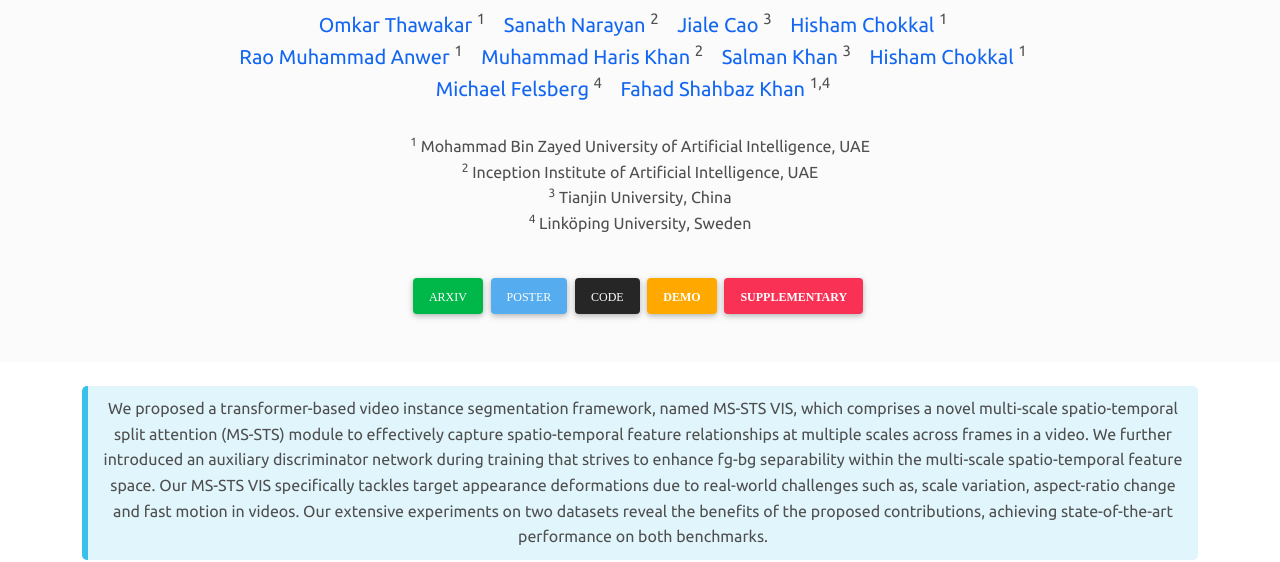
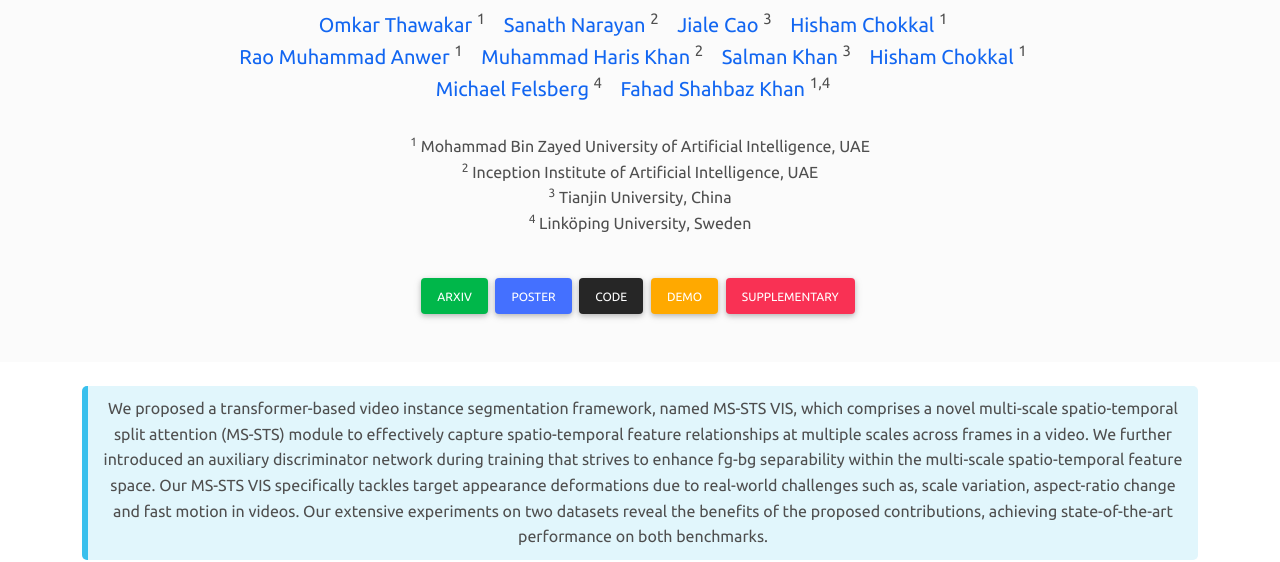
Before and after one commit to OmkarThawakar/OmkarThawakar.github.io, a plain HTML site: page mssts/mssts.html in a window 1280 px wide. Shown: the part 240-802 px from the top of the page. Drawn offline with Linux system fonts and the light colour scheme; files that its build step writes are made by us from their sources; files whose address does not match are found by name.

Commit message:
poster suppl added

```diff
--- a/mssts/mssts.html
+++ b/mssts/mssts.html
@@ -154,22 +154,22 @@
         <br>
       </p>
 
-      <button type="button" class="btn btn-primary px-3 me-1 bg-success" style="background-color: #25a862;">
-        <i class="fab ">Arxiv</i>
-      </button>
-      <button type="button" class="btn btn-primary px-3 me-1 " style="background-color: #55acee;">
-        <i class="fab ">Poster</i>
-      </button>
-      <button type="button" class="btn btn-primary px-3 me-1 bg-dark" style="background-color: #0082ca;">
-        <i class="fab ">Code </i>
-      </button>
-      <button type="button" class="btn btn-primary px-3 me-1 bg-warning">
-        <i class="fas ">Demo</i>
-      </button>
-      <button type="button" class="btn btn-primary px-3 me-1 bg-danger">
-        <i class="fas ">Supplementary</i>
-      </button>
 
+      <a style="role="button" class="btn btn-primary px-3 me-1 bg-success" href="https://arxiv.org/abs/2203.13253" target="_blank">
+        Arxiv
+      </a>
+      <a style="background-color: #4470ff; role="button" class="btn btn-primary px-3 me-1" href="./img/mssts_poster.pdf" target="_blank">
+        Poster
+      </a>
+      <a style="role="button" class="btn btn-primary px-3 me-1 bg-dark" href="https://github.com/OmkarThawakar/MSSTS-VIS" target="_blank">
+        Code
+      </a>
+      <a style="role="button" class="btn btn-primary px-3 me-1 bg-warning" href="https://github.com/OmkarThawakar/MSSTS-VIS" target="_blank">
+        Demo
+      </a>
+      <a style="role="button" class="btn btn-primary px-3 me-1 bg-danger" href="./img/mssts_suppl.pdf" target="_blank">
+        Supplementary
+      </a>
 
     </div>
     <!-- Jumbotron -->
```
Also changed, not shown: 1 other file.
